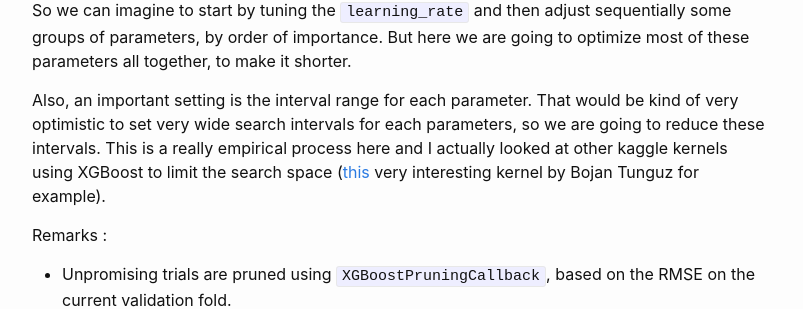
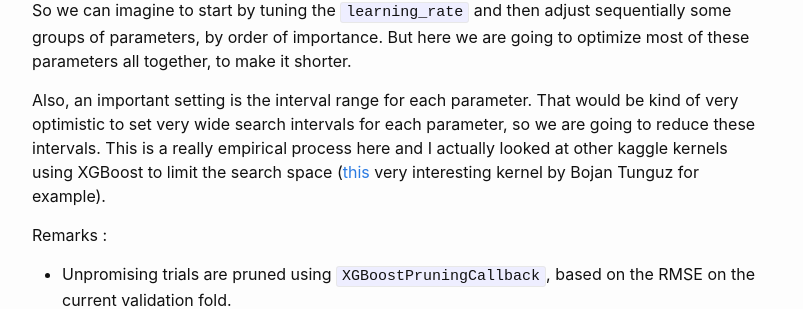
Before and after one commit to aetperf/aetperf.github.io, a Jekyll site: the page built from _posts/2021-02-16-Optuna-+-XGBoost-on-a-tabular-dataset.md, in a window 1280 px wide and 900 px high, scrolled down 8287 px. Shown: the part 170-479 px from the top of the window, without its empty margins (238-1041 px from the left). Built offline with Jekyll 4.4.1, drawn with Linux system fonts in a browser that asks for light colours; comment, search, counter and statistics services are not loaded; some of the changed text lies outside the part shown.

Commit message:
minor update

```diff
--- a/_posts/2021-02-16-Optuna-+-XGBoost-on-a-tabular-dataset.md
+++ b/_posts/2021-02-16-Optuna-+-XGBoost-on-a-tabular-dataset.md
@@ -458,7 +458,7 @@ Then, some of the most important parameters are `learning_rate`, `max_depth`, `m
 
 So we can imagine to start by tuning the `learning_rate` and then adjust sequentially some groups of parameters, by order of importance. But here we are going to optimize most of these parameters all together, to make it shorter.
 
-Also, an important setting is the interval range for each parameter.  That would be kind of very optimistic to set very wide search intervals for each parameters, so we are going to reduce these intervals. This is a really empirical process here and I actually looked at other kaggle kernels using XGBoost to limit the search space ([this](https://www.kaggle.com/tunguz/tps-02-21-feature-importance-with-xgboost-and-shap) very interesting kernel by Bojan Tunguz for example).
+Also, an important setting is the interval range for each parameter.  That would be kind of very optimistic to set very wide search intervals for each parameter, so we are going to reduce these intervals. This is a really empirical process here and I actually looked at other kaggle kernels using XGBoost to limit the search space ([this](https://www.kaggle.com/tunguz/tps-02-21-feature-importance-with-xgboost-and-shap) very interesting kernel by Bojan Tunguz for example).
 
 Remarks :
 - Unpromising trials are pruned using `XGBoostPruningCallback`, based on the RMSE on the current validation fold.
```
Also changed, not shown: other parts of _posts/2021-02-16-Optuna-+-XGBoost-on-a-tabular-dataset.md (+1 -1 lines).
